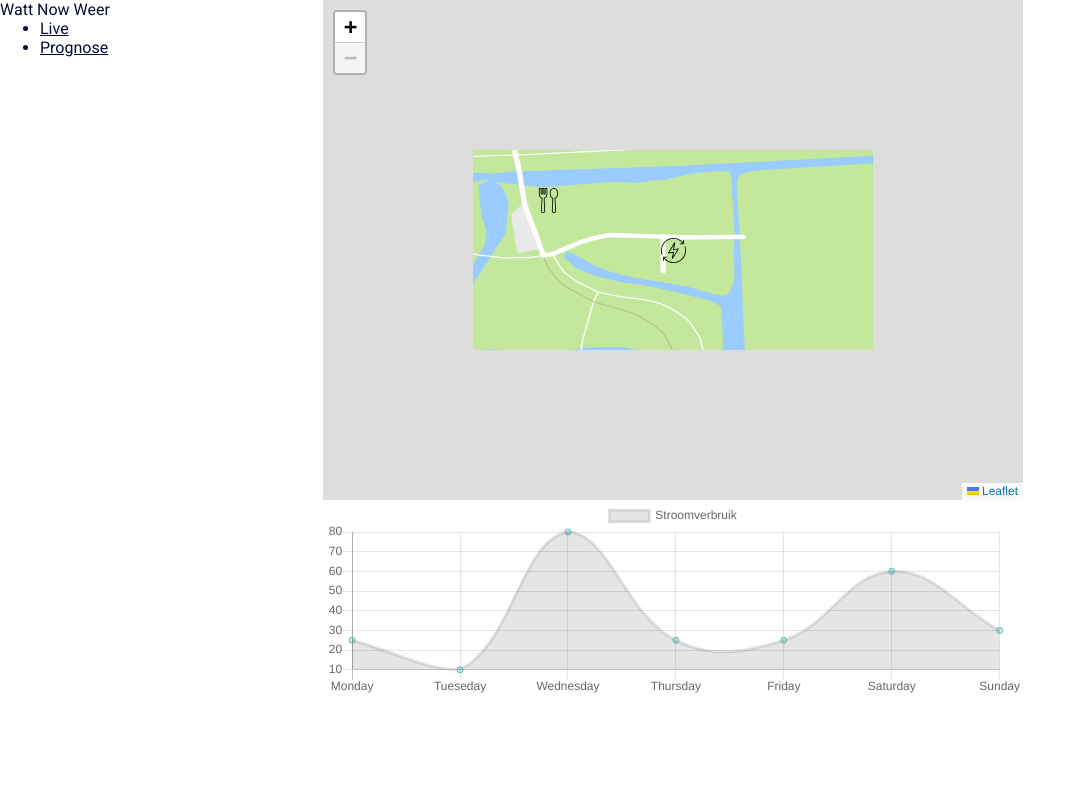
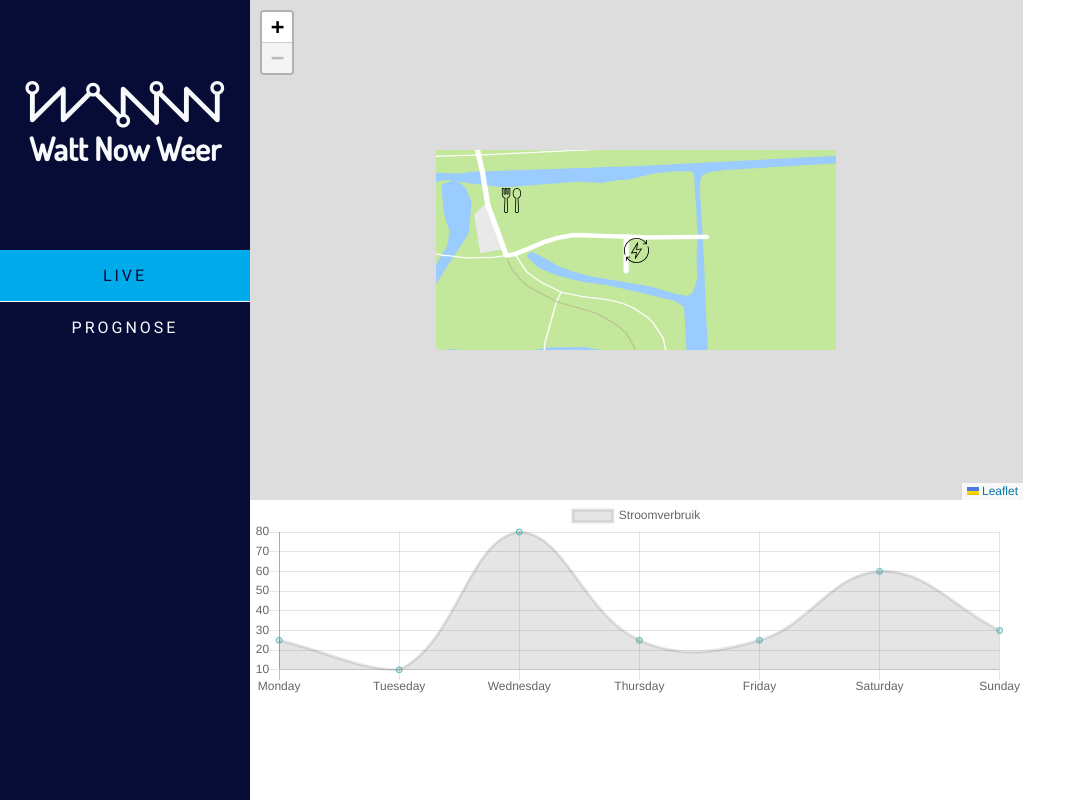
Before and after one commit to larsdouweschuitema/watt-now-weer, a website with bundled scripts: page index.html in a window 1280 px wide. Shown: the whole page, without its empty margins (0-1086 px from the left). Built offline with nearby package versions, Linux system fonts and the light colour scheme.

Commit message:
:lipstick: update sidebar styling (#16)

```diff
--- a/index.html
+++ b/index.html
@@ -21,11 +21,13 @@
 </head>
 <body>
     <section>
-    Watt Now Weer
+        <div>
+            <img src="/logo.svg" role="presentation"/>
+            <h2>Watt Now Weer</h2>
+        </div>
         <nav>
-      <!-- Menu -->
             <ul>
-        <li><a href="">Live</a></li>
+                <li class="active"><a href="">Live</a></li>
                 <li><a href="">Prognose</a></li>
             </ul>
         </nav>
--- a/styles.css
+++ b/styles.css
@@ -21,16 +21,64 @@ html {
     color: var(--primary-dark);
 }
 
+h1, h2, h3, h4, h5 {
+    font-family: var(--display-font);
+}
+
+h2 {
+    font-size: 2em;
+}
+
 body > section {
     float: left;
     height: 100vh;
-    width: 323px;
+    width: 250px;
+    background-color: var(--primary-dark);
+    color: var(--primary-light);
+}
+
+body > section > div {
+    height: 250px;
+    display: flex;
+    justify-content: center;
+    align-items: center;
+    flex-direction: column;
+}
+
+body > section > div img {
+    width: 80%;
+}
+
+body > section > nav ul {
+    list-style: none;
+    padding: 0;
+}
+
+body > section li {
+    display: block;
+    padding: 1em;
+}
+
+body > section li.active {
+    background-color: var(--accent-blue);
+    color: var(--primary-dark);
+    border-bottom: 1px solid var(--primary-light);
+}
+
+body > section a {
+    width: 100%;
+    height: 100%;
+    display: block;
+    text-align: center;
+    text-transform: uppercase;
+    text-decoration: none;
+    letter-spacing: 3px;
 }
 
 main {
     float: left;
     height: 100vh;
-    width: 700px;
+    width: 773px;
 }
 
 main > section {
@@ -47,6 +95,6 @@ main > section:last-of-type {
 }
 
 #map {
-    width: 700px;
+    width: 773px;
     height: 500px;
 }
```
Also changed, not shown: logo.svg (added). Lines whose indentation alone changed are shown as unchanged.
